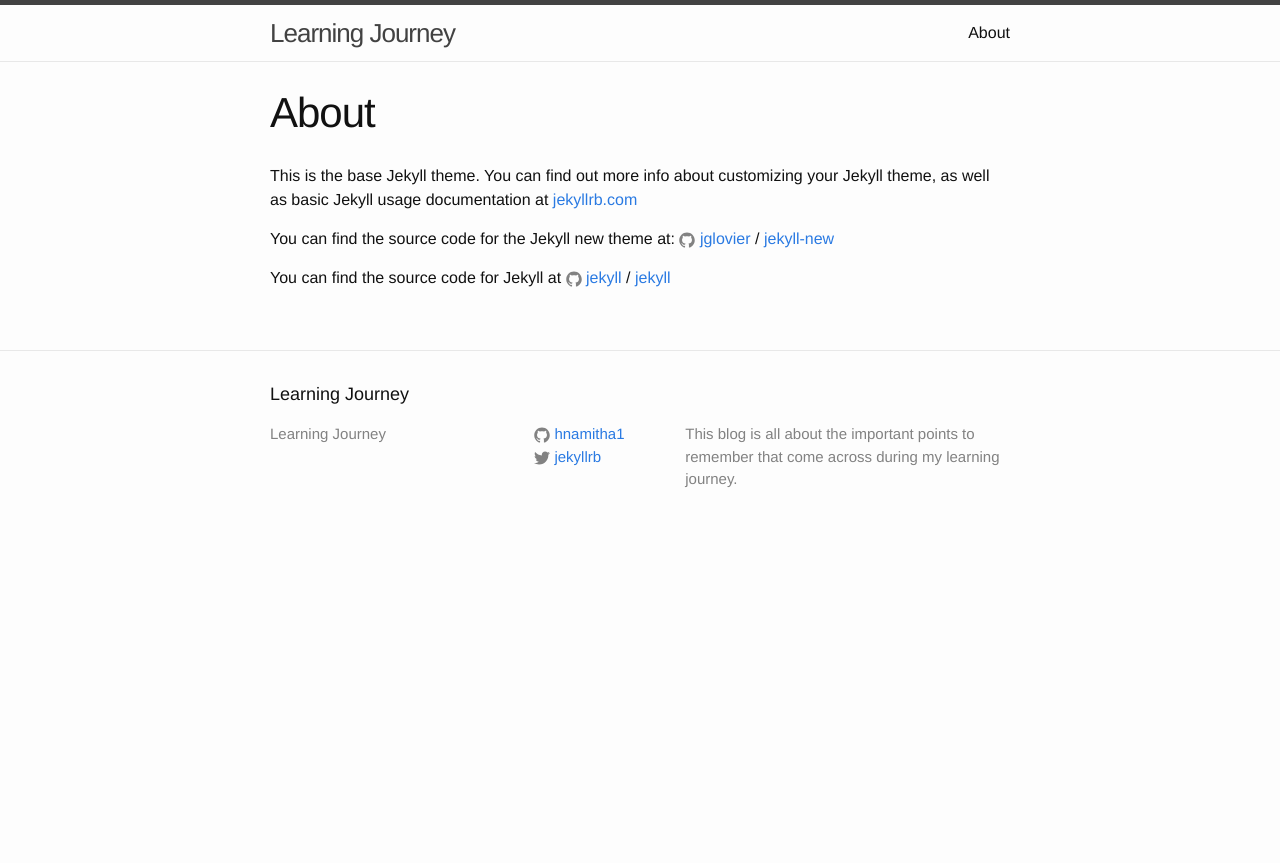
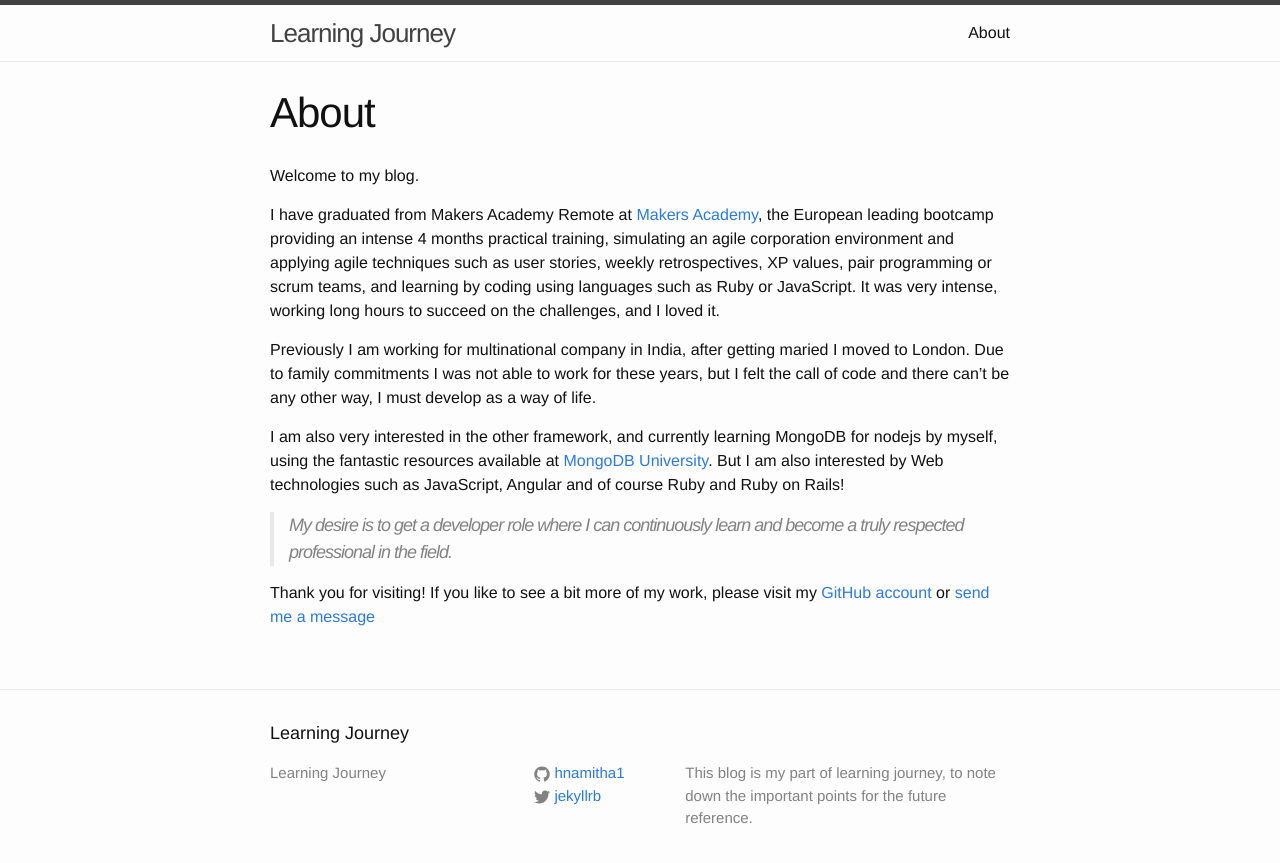
Before and after one commit to hnamitha1/hnamitha1.github.io, a Jekyll site: the page built from about.md, in a window 1280 px wide. Shown: the top 863 px of the page. Built offline with Jekyll 4.4.1, drawn with Linux system fonts in a browser that asks for light colours.

Commit message:
about page

```diff
--- a/_config.yml
+++ b/_config.yml
@@ -9,7 +9,7 @@
 title: Learning Journey
 #email: your-email@domain.com
 description: > # this means to ignore newlines until "baseurl:"
-  This blog is all about the important points to remember that come across during my learning journey.
+  This blog is my part of learning journey, to note down the important points for the future reference.
 baseurl: "" # the subpath of your site, e.g. /blog
 url: "http://hnamitha1.github.io" # the base hostname & protocol for your site
 twitter_username: jekyllrb
--- a/about.md
+++ b/about.md
@@ -4,12 +4,16 @@ title: About
 permalink: /about/
 ---
 
-This is the base Jekyll theme. You can find out more info about customizing your Jekyll theme, as well as basic Jekyll usage documentation at [jekyllrb.com](http://jekyllrb.com/)
+Welcome to my blog.
 
-You can find the source code for the Jekyll new theme at:
-{% include icon-github.html username="jglovier" %} /
-[jekyll-new](https://github.com/jglovier/jekyll-new)
+I have graduated from Makers Academy Remote at <a href="http://www.makersacademy.com/" target="_blank">Makers Academy</a>, the European leading bootcamp providing an intense 4 months practical training, simulating an agile corporation environment and applying agile techniques such as user stories, weekly retrospectives, XP values, pair programming or scrum teams, and learning by coding using languages such as Ruby or JavaScript.  It was very intense, working long hours to succeed on the challenges, and I loved it.
 
-You can find the source code for Jekyll at
-{% include icon-github.html username="jekyll" %} /
-[jekyll](https://github.com/jekyll/jekyll)
+Previously I am working for multinational company in India, after getting maried I moved to London. Due to family commitments I was not able to work for these years, but I felt the call of code and there can't be any other way, I must develop as a way of life.
+
+I am also very interested in the other framework, and currently learning MongoDB for nodejs by myself, using the fantastic resources available at <a href="https://university.mongodb.com/courses/M101JS/about/" target="_blank">MongoDB University</a>.  But I am also interested by Web technologies such as JavaScript, Angular and of course Ruby and Ruby on Rails!
+
+> My desire is to get a developer role where I can continuously learn and become a truly respected professional in the field.
+
+
+Thank you for visiting! If you like to see a bit more of my work, please visit my <a href="https://github.com/hnamitha1" target="_blank">GitHub account</a> or <a href="mailto:namitha.h@gmail.com?Subject=Hi%20Namitha!" target="_top">
+send me a message</a>
```
